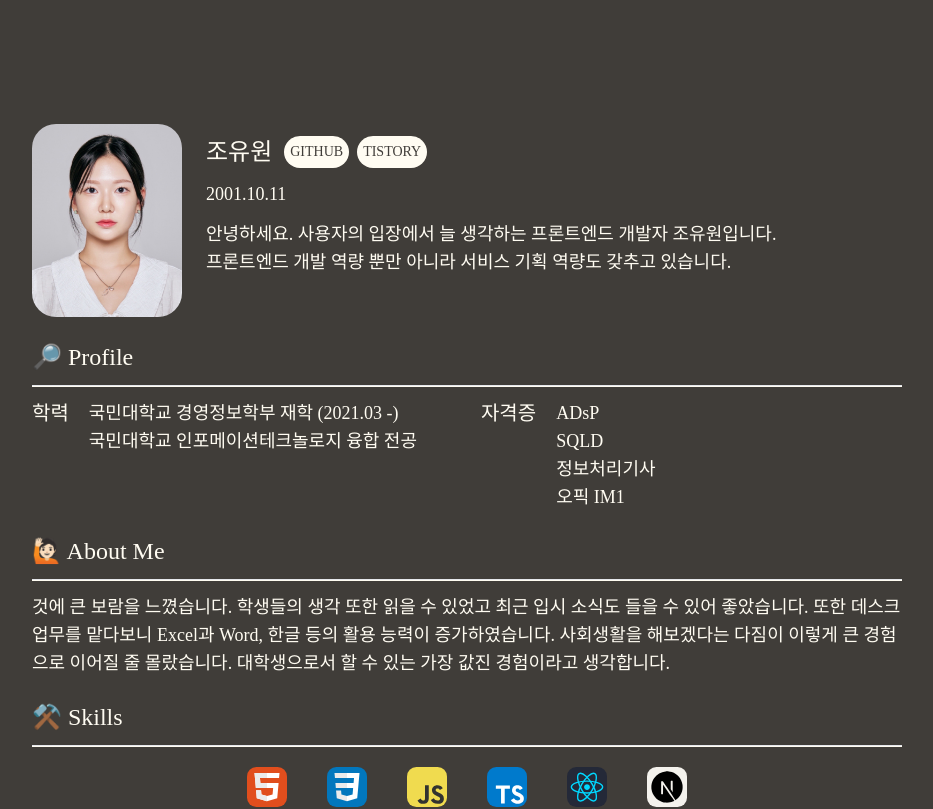
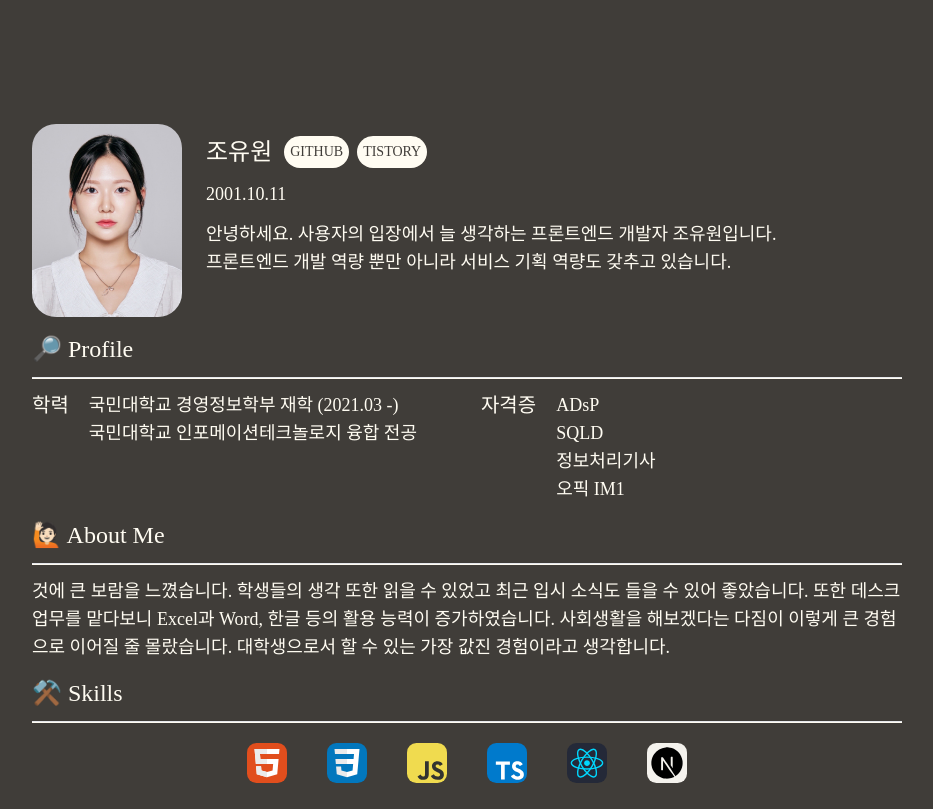
Before and after one commit to xuuwon/yuwon-portfolio, a React (Vite) app: page / in a window 1280 px wide. Shown: the part 740-1549 px from the top of the page, without its empty margins (313-1246 px from the left). Built offline with nearby package versions, Linux system fonts and the light colour scheme; a web font is replaced by a local one.

Commit message:
style: gap 변경

```diff
--- a/src/components/AboutMe.tsx
+++ b/src/components/AboutMe.tsx
@@ -13,7 +13,7 @@ const AboutMe = () => {
       }}
     >
       <section className="w-[1150px] mx-auto flex justify-end py-16">
-        <section className="w-[870px] text-lg text-content flex flex-col gap-6">
+        <section className="w-[870px] text-lg text-content flex flex-col gap-4">
           <section className="flex gap-3">
             <img src="/public/photo.jpg" className="w-[150px] rounded-3xl" />
             <div className="flex flex-col gap-3 p-3">
```
